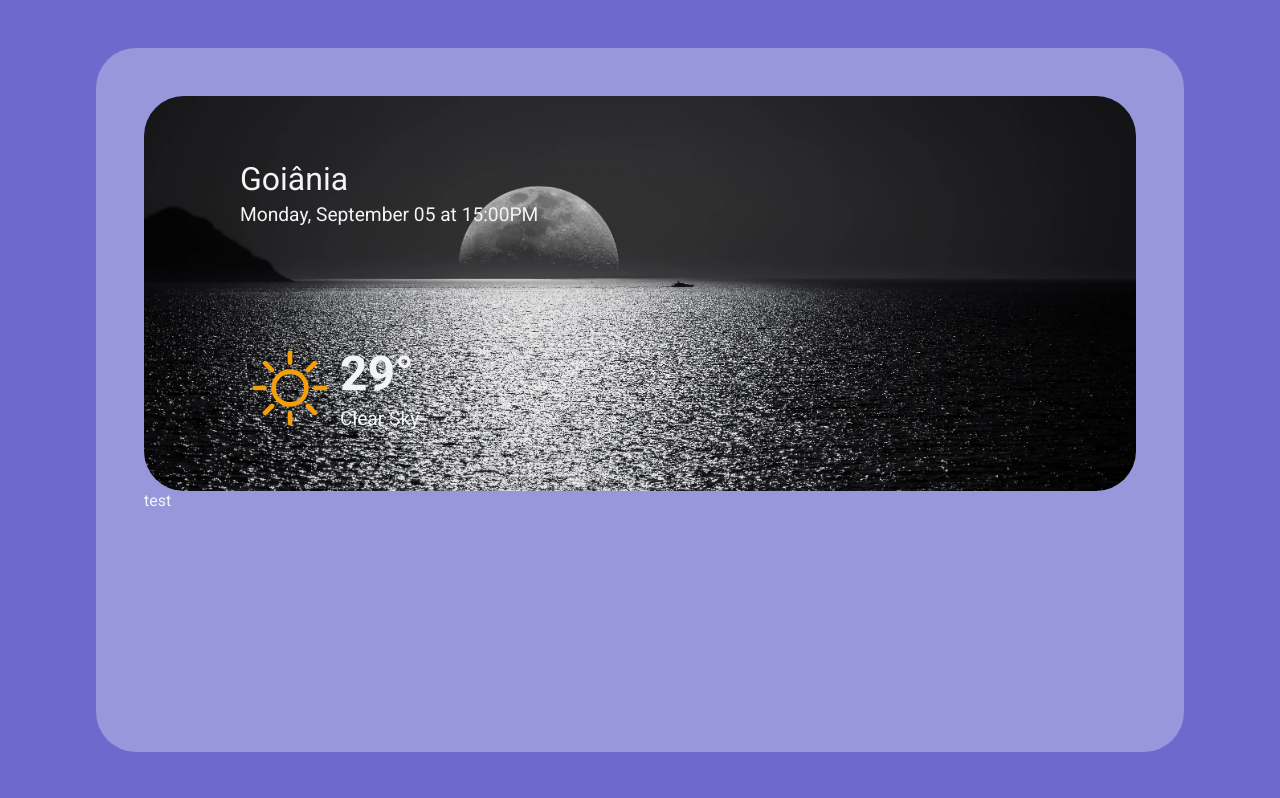
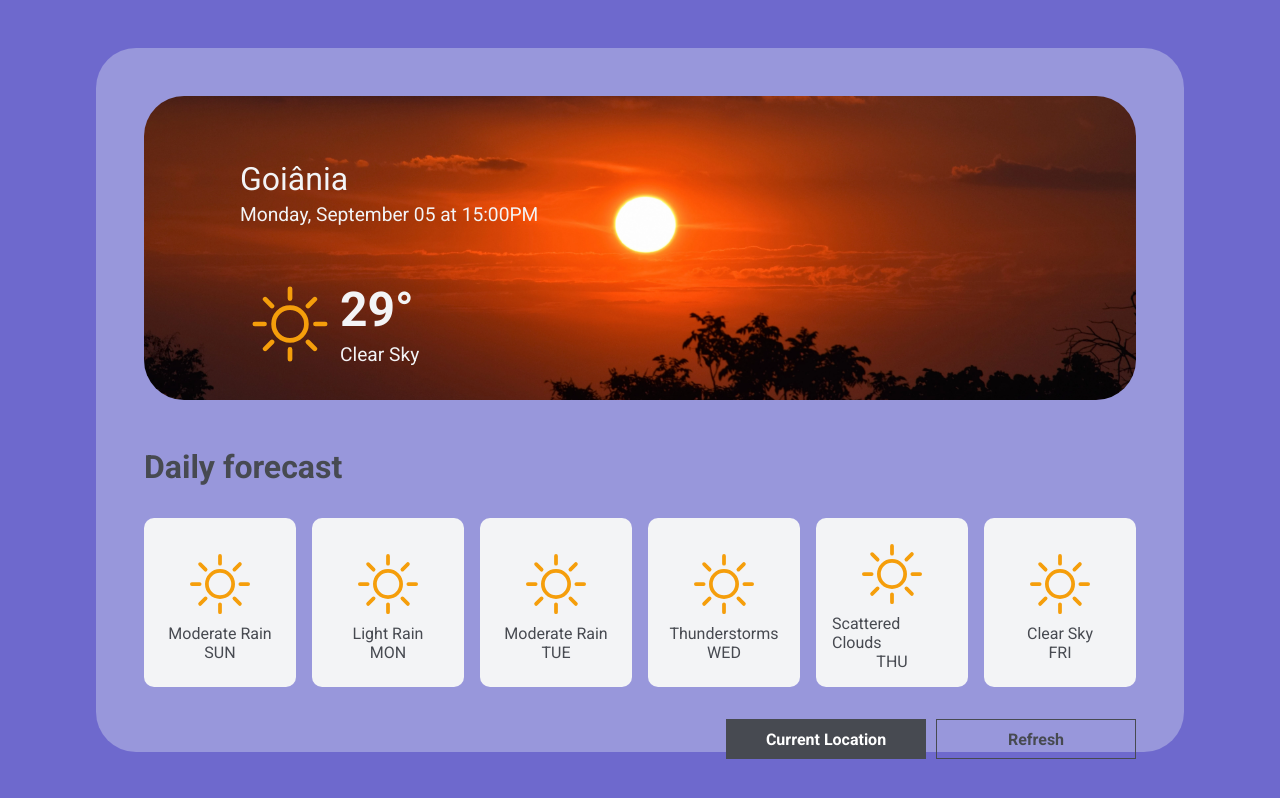
Before and after one commit to ramonperesdev/identify-climate, a React (Vite) app: page / in a window 1280 px wide. Built offline with nearby package versions, Linux system fonts and the light colour scheme; no server answers.

Commit message:
implemented daily forecast

```diff
--- a/src/global.css
+++ b/src/global.css
@@ -1,6 +1,8 @@
 :root {
   --white-100: #fff;
   --white-200: #f3f4f6;
+
+  --gray-300: #474a51;
 
   --purple-500: #6e69cd;
   --purple-300: #9897db;
--- a/src/pages/Home/index.tsx
+++ b/src/pages/Home/index.tsx
@@ -16,11 +16,28 @@ import {
   Dregrees,
   NameWeather,
   Weathers,
+  Title,
+  WeatherForecast,
+  Weath,
+  WeatherName,
+  DayOfWeek,
+  BoxButtons,
+  ButtonCurrentLocation,
+  ButtonRefresh,
 } from "./styles";
 
 export function Home() {
   const [coords, setCoords] = useState<ICoords | undefined>(undefined);
   const [error, setError] = useState(false);
+
+  const weathers = [
+    { id: 1, weather: "Moderate Rain", day: "SUN" },
+    { id: 2, weather: "Light Rain", day: "MON" },
+    { id: 3, weather: "Moderate Rain", day: "TUE" },
+    { id: 4, weather: "Thunderstorms", day: "WED" },
+    { id: 5, weather: "Scattered Clouds", day: "THU" },
+    { id: 6, weather: "Clear Sky", day: "FRI" },
+  ];
 
   const handleSetLocation = useCallback(
     (latitude: number, longitude: number) => {
@@ -84,10 +101,26 @@ export function Home() {
             </Weather>
           </BoxWeather>
         </InfoWeather>
-        <Weathers>test</Weathers>
-        {/* <button type="button" onClick={handleSetWeather}>
-          test
-        </button> */}
+        <Weathers>
+          <Title>Daily forecast</Title>
+          <WeatherForecast>
+            {weathers.map((item) => (
+              <Weath>
+                <ClearSky />
+                <WeatherName>{item.weather}</WeatherName>
+                <DayOfWeek>{item.day}</DayOfWeek>
+              </Weath>
+            ))}
+          </WeatherForecast>
+          <BoxButtons>
+            <ButtonCurrentLocation type="button" onClick={handleSetWeather}>
+              Current Location
+            </ButtonCurrentLocation>
+            <ButtonRefresh type="button" onClick={handleSetWeather}>
+              Refresh
+            </ButtonRefresh>
+          </BoxButtons>
+        </Weathers>
       </BoxCenter>
     </Container>
   );
--- a/src/pages/Home/styles.ts
+++ b/src/pages/Home/styles.ts
@@ -1,5 +1,5 @@
 import styled from "styled-components";
-import image from "../../assets/imagesWeathers/clearSkyMoon.webp";
+import image from "../../assets/imagesWeathers/clearSkySun.webp";
 
 export const Container = styled.div`
   width: 100%;
@@ -8,6 +8,9 @@ export const Container = styled.div`
 `;
 
 export const BoxCenter = styled.div`
+  display: flex;
+  flex-direction: column;
+  gap: 3rem;
   width: 100%;
   height: 100%;
   border-radius: 40px;
@@ -18,14 +21,14 @@ export const BoxCenter = styled.div`
 export const InfoWeather = styled.div`
   display: flex;
   flex-direction: column;
-  gap: 7rem;
+  gap: 3rem;
   width: 100%;
-  height: 65%;
+  height: 50%;
   padding: 4rem 6rem;
   border-radius: 40px;
   background-image: url(${image});
   background-size: cover;
-  background-position: 50% 0%;
+  background-position: 50% 50%;
   background-repeat: no-repeat;
 `;
 export const LocalDate = styled.div`
@@ -64,5 +67,59 @@ export const NameWeather = styled.span`
 
 export const Weathers = styled.div`
   width: 100%;
-  height: 35%;
+  height: 50%;
+  display: flex;
+  flex-direction: column;
+  gap: 2rem;
 `;
+
+export const Title = styled.span`
+  font-size: 2rem;
+  font-weight: bold;
+  color: var(--gray-300);
+`;
+export const WeatherForecast = styled.div`
+  display: grid;
+  grid-template-columns: 1fr 1fr 1fr 1fr 1fr 1fr;
+  gap: 1rem;
+`;
+export const Weath = styled.div`
+  display: flex;
+  flex-direction: column;
+  align-items: center;
+  justify-content: center;
+  padding: 1rem;
+  background: var(--white-200);
+  color: var(--gray-300);
+  border-radius: 10px;
+
+  svg {
+    fill: var(--gray-300);
+    width: 80px;
+    height: 80px;
+  }
+`;
+export const DayOfWeek = styled.span``;
+export const WeatherName = styled.span``;
+
+export const BoxButtons = styled.div`
+  display: flex;
+  justify-content: flex-end;
+  gap: 10px;
+`;
+export const ButtonCurrentLocation = styled.button`
+  width: 200px;
+  height: 40px;
+  background: var(--gray-300);
+  border: none;
+  color: var(--white-100);
+  font-weight: bold;
+`;
+export const ButtonRefresh = styled.button`
+  width: 200px;
+  height: 40px;
+  background: none;
+  border: 1px solid var(--gray-300);
+  color: var(--gray-300);
+  font-weight: bold;
+`;
```
